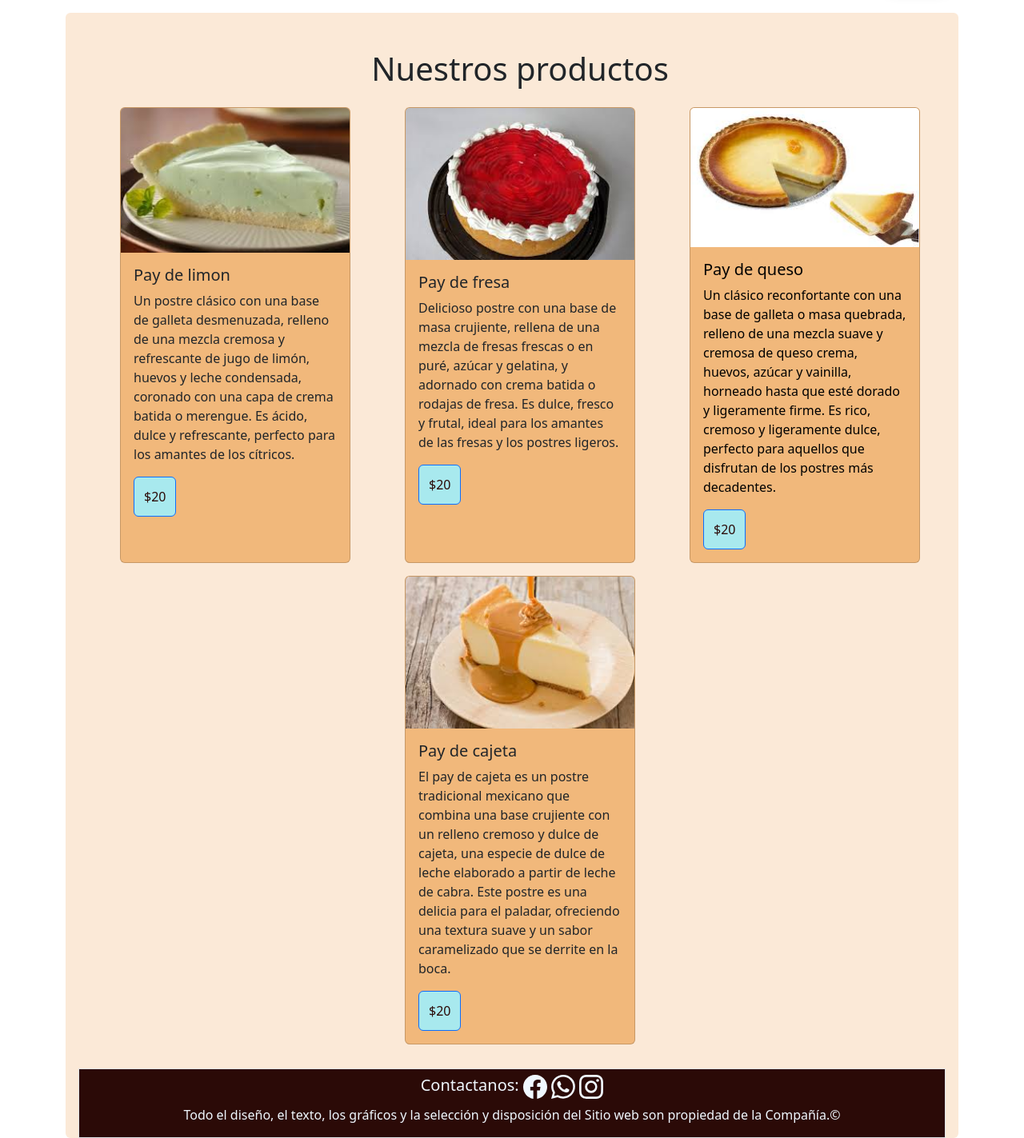
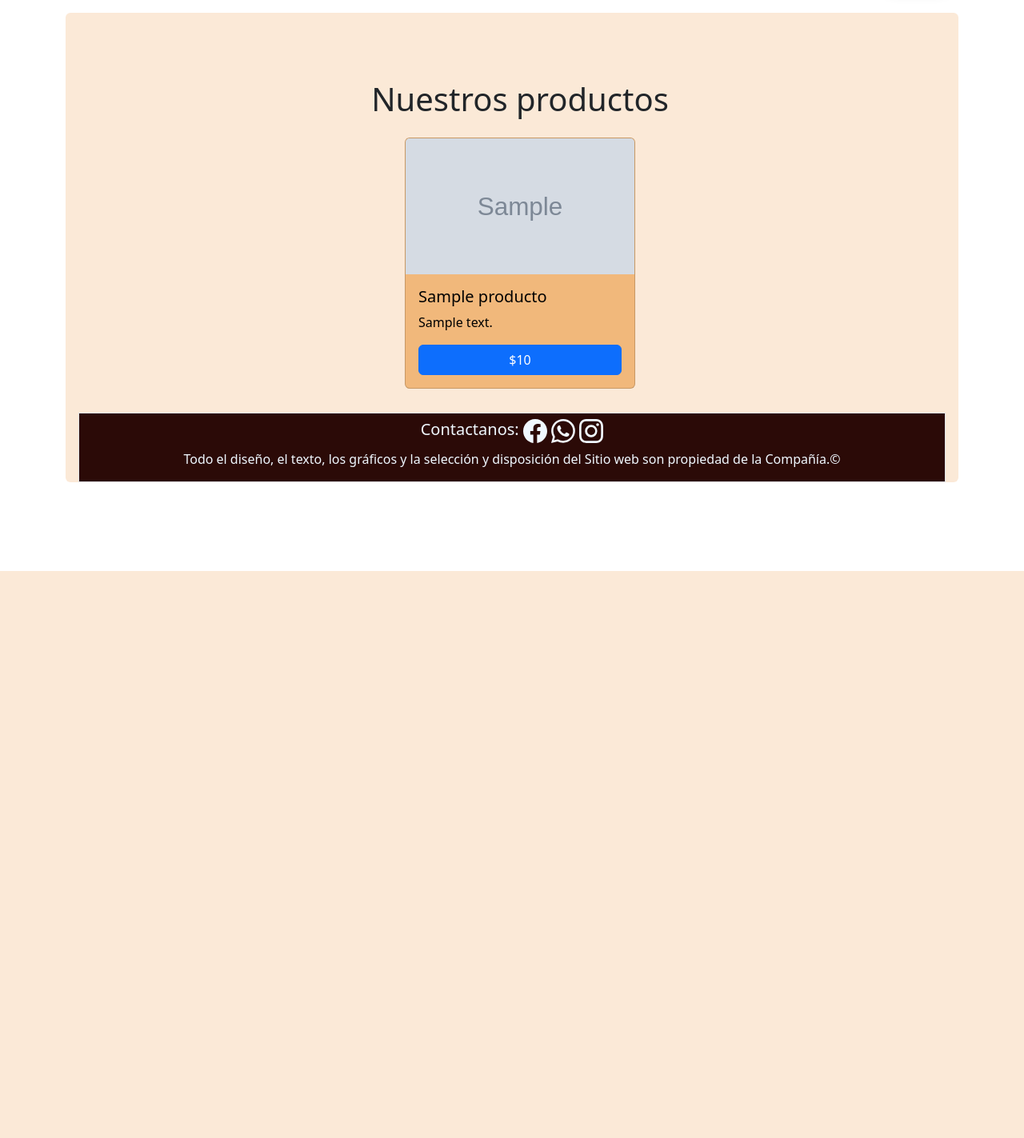
Before and after one commit to UlisesRS1/PayKawaii, a PHP site: page /php/Productos.php in a window 1280 px wide. Shown: the part 86-1509 px from the top of the page at 80% size. After the commit the page ends 800 px from the top, so only its background shows below. Run offline with PHP 8.4, Linux system fonts and the light colour scheme; tables that the repository leaves empty or names only in its code hold one stand-in row (values such as "Sample post"); grey boxes marked "Sample" are stand-in pictures.

Commit message:
Se corrigieron los errores en las card, asi como la implemetacion del sistema para agragar card cuando se agregue un producto nuevo a la base de datos

```diff
--- a/php/Productos.php
+++ b/php/Productos.php
@@ -64,76 +64,41 @@
                   <div data-bs-spy="scroll" data-bs-target="#navbar-example2" data-bs-root-margin="0px 0px -40%" data-bs-smooth-scroll="true" class="scrollspy-example rounded-2 scrolls"tabindex="0">
 
                       <!-- Carta -->
-        <div class=" container carta background-color-brown">
-            <h1 id="Cards" class="text-center">Nuestros productos</h1>
-            <div class="row">
-                <div class="col-12 col-sm-6 col-md-12 col-lg-3 col-xl-3 col-xxl-12 card container justify-content-between align-content-center p-0  text-Black " style="width: 18rem;">
-                    <img src="../img/pay limon.jpeg" class="card-img-top" alt="pays">
-                    <div class="card-body">
-                      <h5 class="card-title">Pay de limon</h5>
-                      <p class="card-text">Un postre clásico con una base de galleta desmenuzada, relleno de una mezcla cremosa y refrescante de jugo de limón, huevos y leche condensada, coronado con una capa de crema batida o merengue. Es ácido, dulce y refrescante, perfecto para los amantes de los cítricos.</p>
-                      <button type="button" class="btn btn1 btn-primary" data-bs-toggle="modal" data-bs-target="#exampleModal">
-                      <div class="product-price">$20</div>
-                      </button>
+                <div class="container carta background-color-brown mt-5">
+                    <h1 id="Cards" class="text-center">Nuestros productos</h1>
+                    <div class="row" id="productos">
+                        <!-- Aquí se cargarán las tarjetas de productos desde la base de datos -->
+                        <?php
+                        include 'conexion.php';
 
+                        $sql = "SELECT * FROM productos";
+                        $result = $conexion->query($sql);
 
+                        if ($result->num_rows > 0) {
+                            while($row = $result->fetch_assoc()) {
+                              echo '<div class="col-12 col-sm-6 col-md-12 col-lg-3 col-xl-3 col-xxl-12 card container justify-content-between align-content-center p-0 text-black" style="width: 18rem;">';
+                              echo '<img src="' . $row["url_image"] . '" class="card-img-top" style="max-height: 170px;" alt="producto">';
+                              echo '<div class="card-body d-flex flex-column">';
+                              echo '<h5 class="card-title">' . $row["nombre_producto"] . '</h5>';
+                              echo '<p class="card-text">' . $row["descripcion"] . '</p>';
+                              echo '<div class="btn btn-primary product-price d-flex justify-content-center mt-auto">$' . $row["precio"] . '</div>';
+                              echo '</div>';
+                              echo '</div>';
+                            }
+                        } else {
+                            echo "No hay productos disponibles";
+                        }
+
+                        $conexion->close();
+                        ?>
+                    </div>
                 </div>
-            </div>
-
-            <div class="col-12 col-sm-6 col-md-12  col-lg-3 col-xl-3 col-xxl-12 card container justify-content-between p-0  text-Black" style="width: 18rem;">
-                <img src="../img/pie fresa.jpeg" class="card-img-top" alt="pays">
-                <div class="card-body">
-                  <h5 class="card-title">Pay de fresa</h5>
-                  <p class="card-text">Delicioso postre con una base de masa crujiente, rellena de una mezcla de fresas frescas o en puré, azúcar y gelatina, y adornado con crema batida o rodajas de fresa. Es dulce, fresco y frutal, ideal para los amantes de las fresas y los postres ligeros.</p>
-                  <button type="button" class="btn btn1 btn-primary" data-bs-toggle="modal" data-bs-target="#exampleModal">
-                      <div class="product-price">$20</div>
-                    </button>
-
-
-
-                </div>
-            </div>
-
-            <div class="col-12 col-sm-6 col-md-12  col-lg-3 col-xl-3 col-xxl-12 card container justify-content-between p-0  text-black" style="width: 18rem;">
-                <img src="../img/pay queso.jpeg" class="card-img-top" alt="pays">
-                <div class="card-body">
-                  <h5 class="card-title">Pay de queso</h5>
-                  <p class="card-text"> Un clásico reconfortante con una base de galleta o masa quebrada, relleno de una mezcla suave y cremosa de queso crema, huevos, azúcar y vainilla, horneado hasta que esté dorado y ligeramente firme. Es rico, cremoso y ligeramente dulce, perfecto para aquellos que disfrutan de los postres más decadentes.</p>
-                  <button type="button" class="btn btn1 btn-primary" data-bs-toggle="modal" data-bs-target="#exampleModal">
-                    <div class="product-price">$20</div>
-                  </button>
-
-
-
-                </div>
-            </div>
-
-            <div class="col-12 col-sm-6 col-md-12  col-lg-3 col-xl-3 col-xxl-12 card container justify-content-between p-0  text-Black" style="width: 18rem;">
-                <img src="../img/pay cajeta.jpeg" class="card-img-top" alt="pays">
-                <div class="card-body">
-                  <h5 class="card-title">Pay de cajeta</h5>
-                  <p class="card-text">El pay de cajeta es un postre tradicional mexicano que combina una base crujiente con un relleno cremoso y dulce de cajeta, una especie de dulce de leche elaborado a partir de leche de cabra. Este postre es una delicia para el paladar, ofreciendo una textura suave y un sabor caramelizado que se derrite en la boca.</p>
-                  <button type="button" class="btn btn1 btn-primary" data-bs-toggle="modal" data-bs-target="#exampleModal">
-                    <div class="product-price">$20</div>
-                  </button>
-
-
-                </div>
-            </div>
 
 
 
 
 
 
-        </div>
-    </div>
-
-
-
-
-
-                    <h4 id="scrollspyHeading5"></h4>
                     <footer class="border col-12 footer align-items-center justify-content-around">
                         <h5 class="text-center"> Contactanos:
                             <svg xmlns="http://www.w3.org/2000/svg" width="30" height="30" fill="currentColor" class="bi bi-facebook" viewBox="0 0 16 16">
```
Also changed, not shown: img/pay_cajeta.jpeg (renamed from img/pay cajeta.jpeg), img/pay_chocolate.jpg (added), img/pay_limon.jpeg (renamed from img/pay limon.jpeg), img/pay_queso.jpeg (renamed from img/pay queso.jpeg), img/pie_fresa.jpeg (renamed from img/pie fresa.jpeg).
